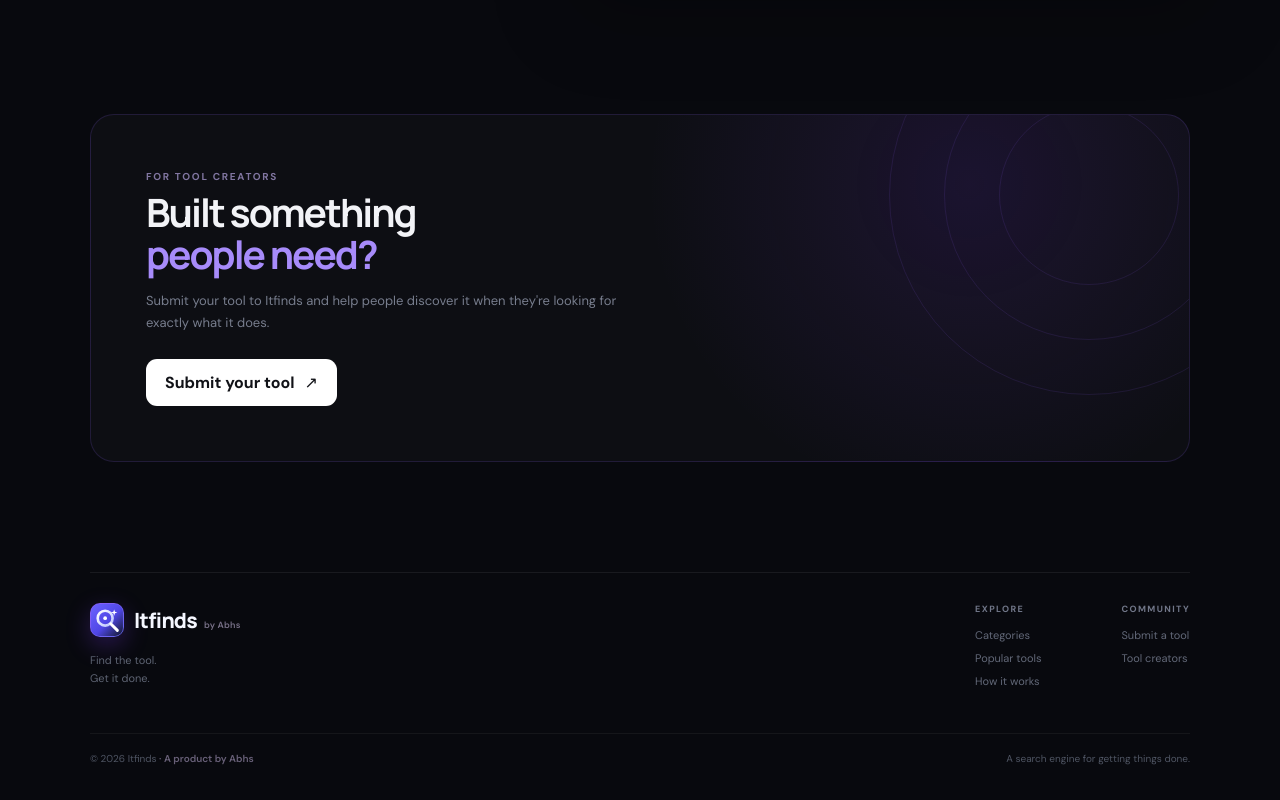
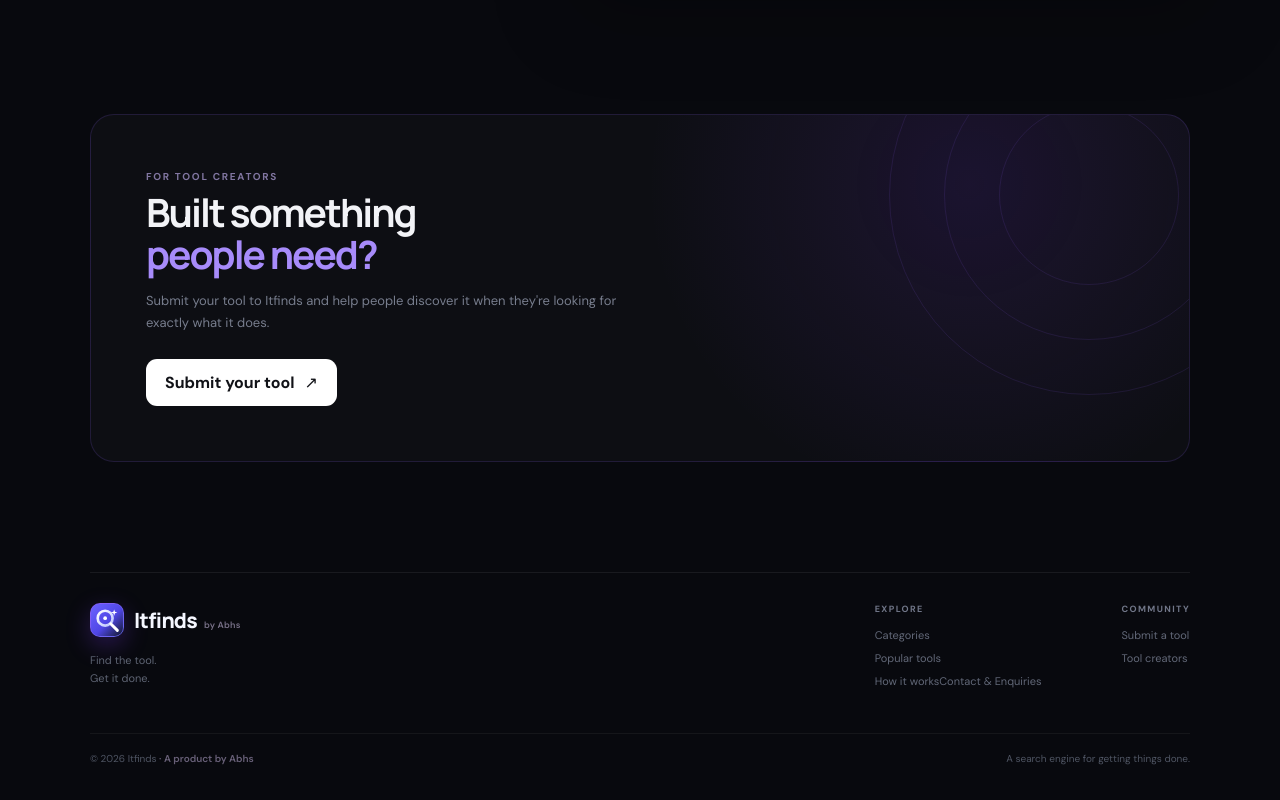
Before and after one commit to abhsdeveloper/itfinds, a React (Vite) app: page / in a window 1280 px wide. Shown: the part 2992-3792 px from the top of the page. Built offline with nearby package versions, Linux system fonts and the light colour scheme.

Commit message:
Update App.jsx

```diff
--- a/App.jsx
+++ b/App.jsx
@@ -1896,6 +1896,9 @@ function openEmailEnquiry() {
 
               <a href="#how-it-works">
                 How it works
+
+                <a href="#contact">
+                  Contact & Enquiries</a>
               </a>
             </div>
 
```
